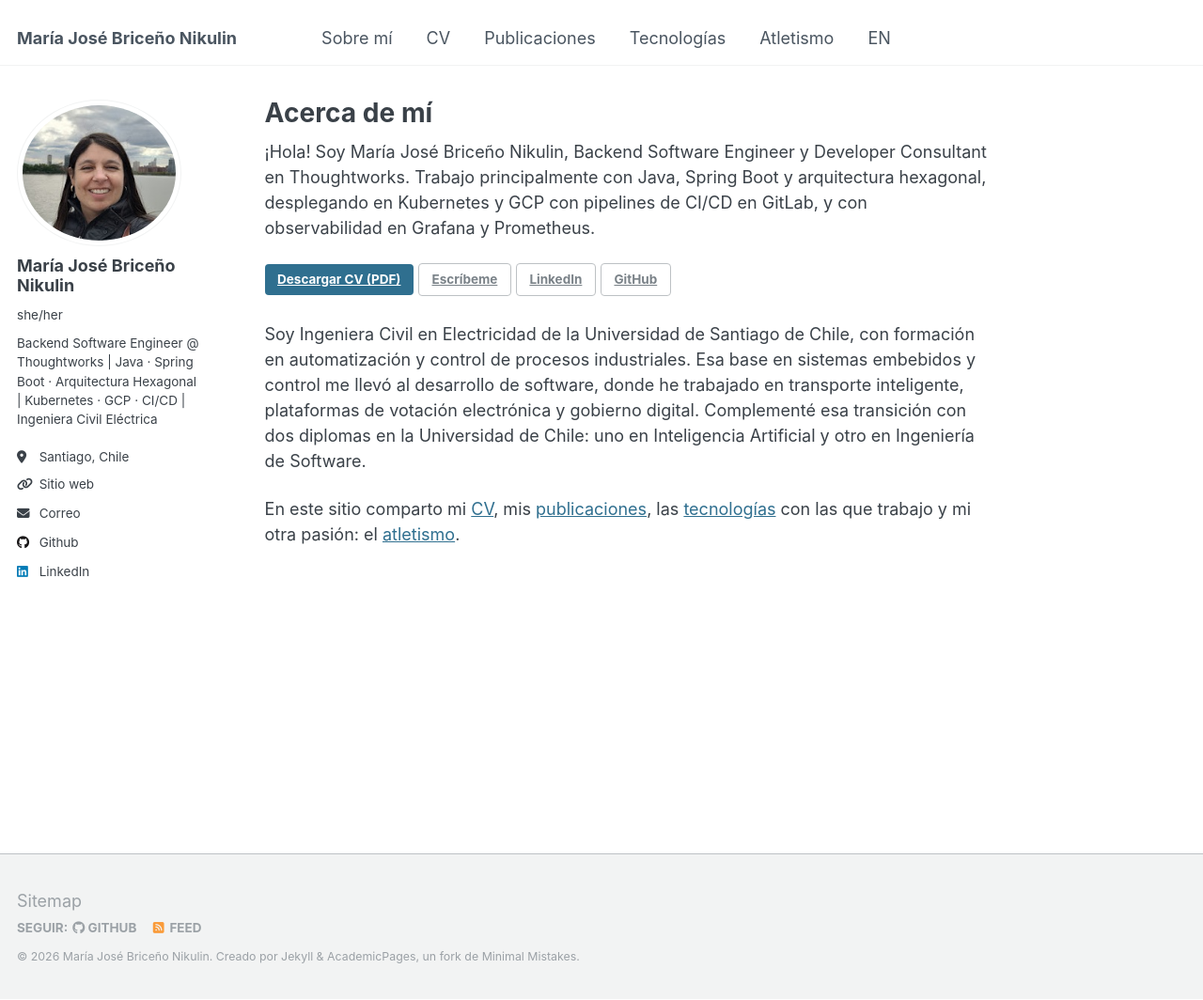
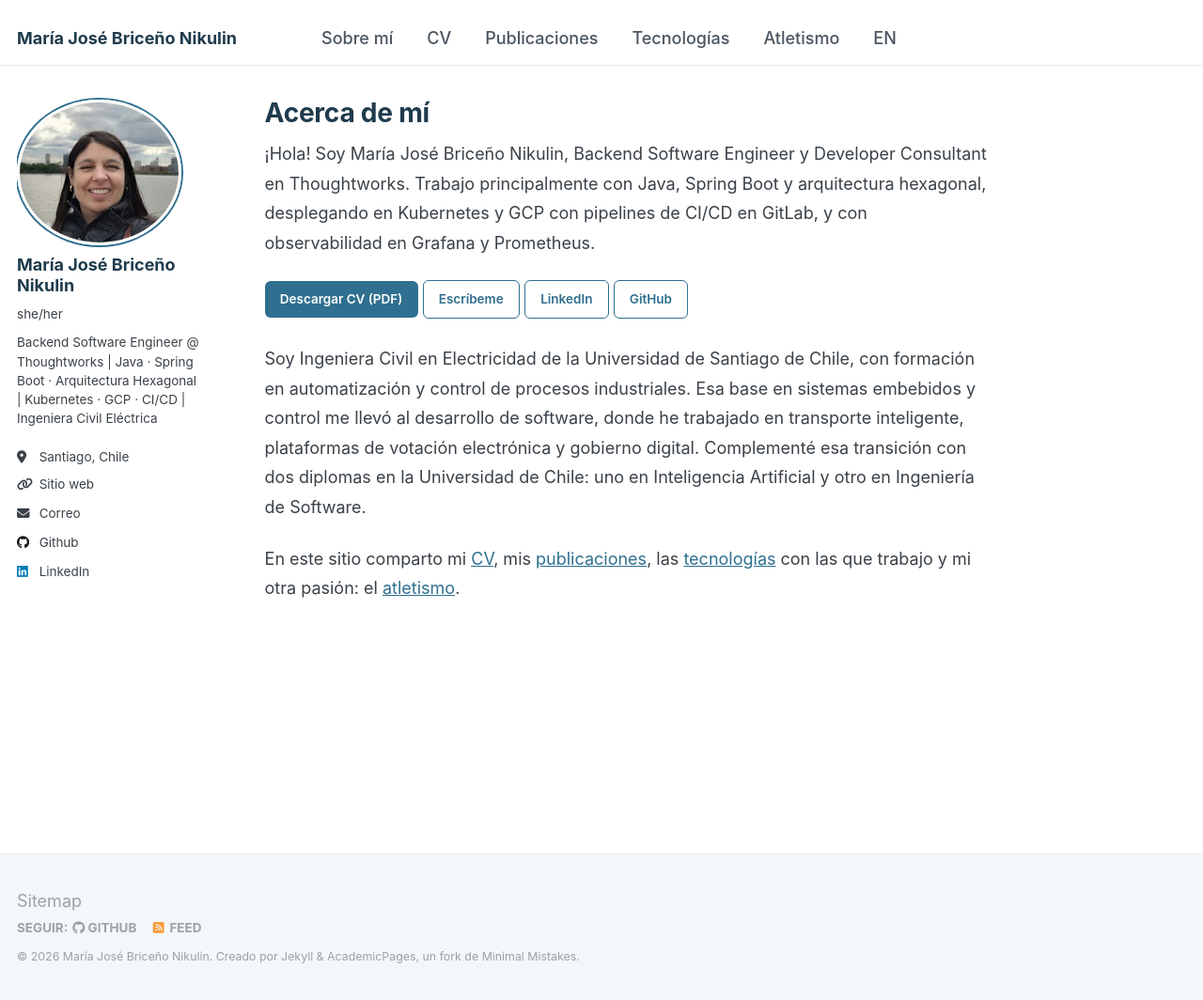
Before and after one commit to majobrini/majobrini.github.io, a Jekyll site: the page built from _pages/about.md, in a window 1280 px wide and 1064 px high. Shown: the whole window at 94% size. Built offline with Jekyll 4.4.1, drawn with Linux system fonts in a browser that asks for light colours.

Commit message:
Importa estilos personalizados

```diff
--- a/assets/css/main.scss
+++ b/assets/css/main.scss
@@ -39,3 +39,4 @@
 @import "vendor/font-awesome/brands";
 @import "vendor/magnific-popup/magnific-popup";
 @import "print";
+@import "custom"; // estilo "Sobrio moderno"
```
